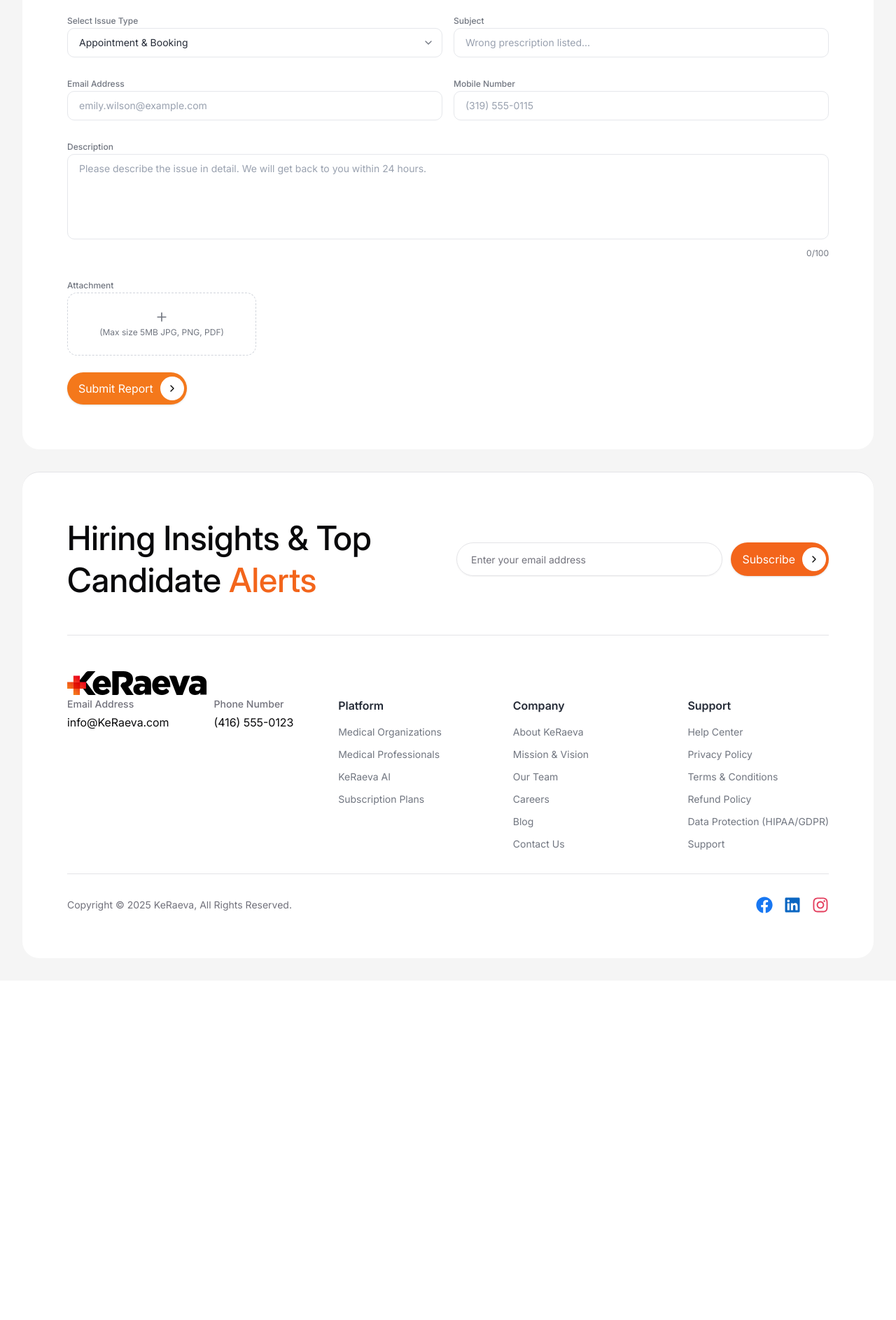
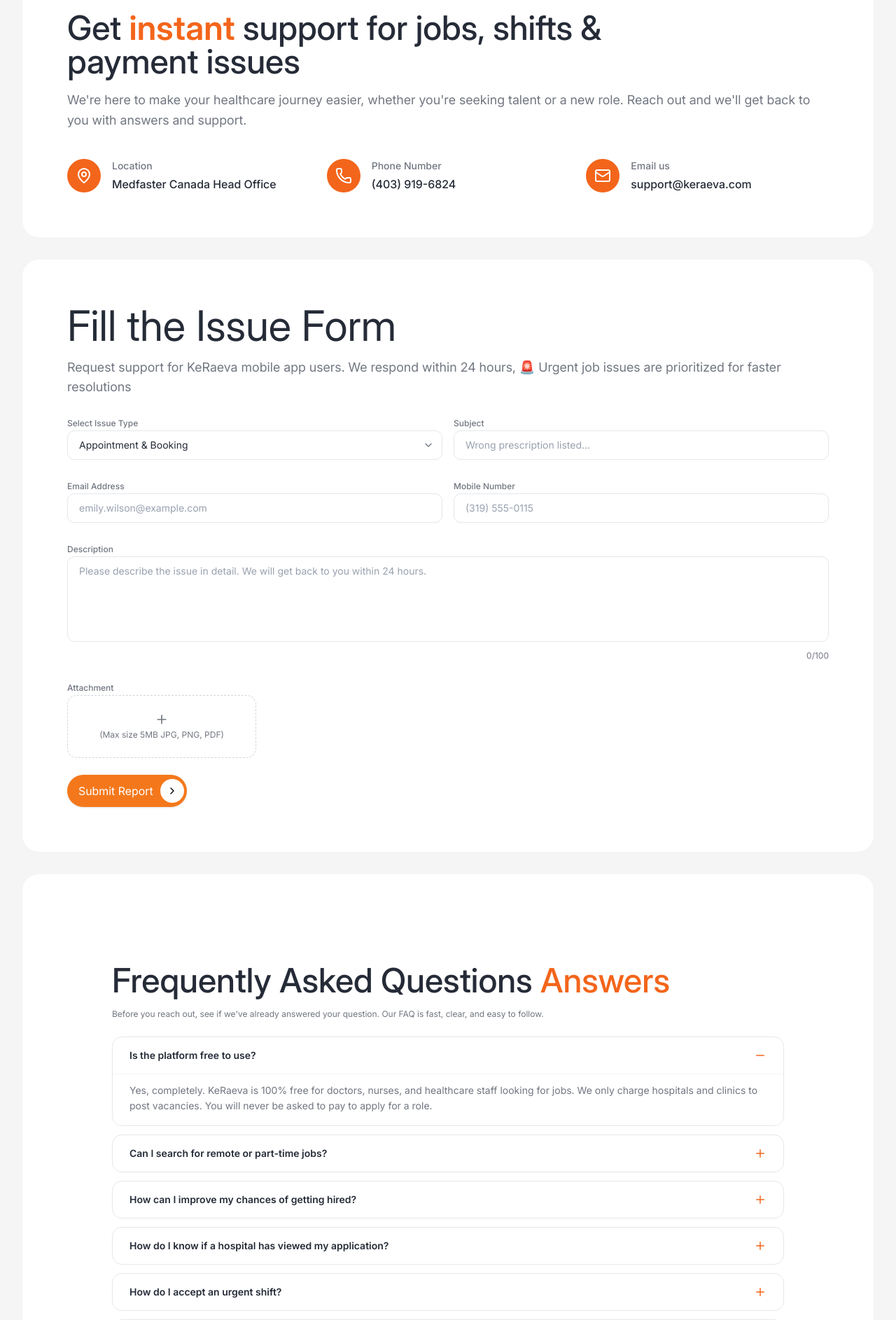
Before and after one commit to DigitechMiner/medfaster-website, a Next.js app: page /support in a window 1280 px wide. Shown: the part 420-2306 px from the top of the page at 70% size. Before the commit the page ends 1821 px from the top, so only its background shows below. Built offline with nearby package versions, Linux system fonts and the light colour scheme.

Commit message:
SUPPORT PAGE

```diff
--- a/app/contact_us/components/constants.ts
+++ b/app/contact_us/components/constants.ts
@@ -9,7 +9,7 @@ export const CONTACT_INFO = {
   },
   phone: {
     label: "Phone Number",
-    value: "(416) 555-0123",
+    value: "(403) 919-6824",
     icon: Phone,
   },
   social: {
--- /dev/null
+++ b/app/support/components/ContactInfo.tsx
@@ -0,0 +1,108 @@
+import { Heading } from "@/components/ui/heading";
+import { ResponsiveParagraph, Paragraph } from "@/components/ui/paragraph";
+import { Mail, Share2 } from "lucide-react";
+import { MapPin, Phone } from "lucide-react";
+import { FaFacebook, FaLinkedin, FaInstagram } from "react-icons/fa";
+
+import React from "react";
+
+interface ContactInfoCardProps {
+  icon: React.ComponentType<{ className: string }>;
+  label: string;
+  content: React.ReactNode;
+}
+const CONTACT_INFO = {
+  location: {
+    label: "Location",
+    value: "Medfaster Canada Head Office",
+    icon: MapPin,
+  },
+  phone: {
+    label: "Phone Number",
+    value: "(403) 919-6824",
+    icon: Phone,
+  },
+  email : {
+    label: "Email us",
+    value: "support@keraeva.com",
+    icon: Mail,
+  },
+};
+
+function ContactInfoC({
+  icon: Icon,
+  label,
+  content,
+}: ContactInfoCardProps) {
+  return (
+    <div className="flex items-start gap-4">
+      <div className="flex-shrink-0 w-12 h-12 rounded-full bg-[#F3651B] flex items-center justify-center">
+        <Icon className="w-6 h-6 text-white" />
+      </div>
+      <div>
+        <Paragraph size="sm" weight="medium" className="text-[#717680]">
+          {label}
+        </Paragraph>
+        <div className="mt-1">{content}</div>
+      </div>
+    </div>
+  );
+}
+
+export function ContactInfo() {
+ return (
+    <div className="space-y-0">
+      <div className="pb-8 mb-2">
+        <Heading as="h2" size="md" className="text-[#252B37] mb-4">
+          Get <span className="text-[#F3651B] font-semibold">instant</span> support for jobs, shifts & <br />
+        payment issues
+        </Heading>
+        <ResponsiveParagraph
+          size="base"
+          className="text-[#717680] leading-relaxed"
+        >
+          We&apos;re here to make your healthcare journey easier, whether
+          you&apos;re seeking talent or a new role. Reach out and we&apos;ll
+          get back to you with answers and support.
+        </ResponsiveParagraph>
+      </div>
+
+      <div className="grid grid-cols-1 md:grid-cols-3 gap-6">
+        <div className="pb-8 md:pb-0 md:border-b-0 border-b border-[#E9EAEB]">
+          <ContactInfoC
+            icon={CONTACT_INFO.location.icon}
+            label={CONTACT_INFO.location.label}
+            content={
+              <Paragraph size="base" weight="medium" className="text-[#252B37]">
+                {CONTACT_INFO.location.value}
+              </Paragraph>
+            }
+          />
+        </div>
+
+        <div className="pb-8 md:pb-0 md:border-b-0 border-b border-[#E9EAEB]">
+          <ContactInfoC
+            icon={CONTACT_INFO.phone.icon}
+            label={CONTACT_INFO.phone.label}
+            content={
+              <Paragraph size="base" weight="medium" className="text-[#252B37]">
+                {CONTACT_INFO.phone.value}
+              </Paragraph>
+            }
+          />
+        </div>
+         <div className="pb-8 md:pb-0 md:border-b-0 border-b border-[#E9EAEB]">
+          <ContactInfoC
+            icon={CONTACT_INFO.email.icon}
+            label={CONTACT_INFO.email.label}
+            content={
+              <Paragraph size="base" weight="medium" className="text-[#252B37]">
+                {CONTACT_INFO.email.value}
+              </Paragraph>
+            }
+          />
+        </div>
+      </div>
+    </div>
+  );
+}
--- /dev/null
+++ b/app/support/components/FreqAskQuest.tsx
@@ -0,0 +1,110 @@
+"use client";
+
+import { useState } from "react";
+import { Plus, Minus } from "lucide-react";
+import { Section } from "@/components/ui/section";
+import { Heading } from "@/components/ui/heading";
+import { Paragraph } from "@/components/ui/paragraph";
+
+const faqs = [
+  {
+    question: "Is the platform free to use?",
+    answer:
+      "Yes, completely. KeRaeva is 100% free for doctors, nurses, and healthcare staff looking for jobs. We only charge hospitals and clinics to post vacancies. You will never be asked to pay to apply for a role.",
+  },
+  {
+    question: "Can I search for remote or part-time jobs?",
+    answer:
+      "Yes, KeRaeva supports filtering by remote, part-time, full-time, and contract roles so you can find exactly what suits your schedule.",
+  },
+  {
+    question: "How can I improve my chances of getting hired?",
+    answer:
+      "Complete your profile 100%, upload your certifications, and enable AI interview prep to stand out to recruiters.",
+  },
+  {
+  question: "How do I know if a hospital has viewed my application?",
+    answer:
+      "You will receive a real-time notification in your app and email when a recruiter views your application.",
+  },
+  {
+  question: "How do I accept an urgent shift?",
+    answer:
+      `When an urgent shift becomes available, you will receive a real-time notification in the app. Simply open the notification or go to the “Jobs” section, review the shift details (location, timing, pay), and tap “Accept” to confirm your availability. Shifts are assigned on a first-accept basis, so quick response increases your chances of getting hired`,
+  },
+  {
+  question: "When do I get paid after a shift?",
+    answer:
+      "Payments are processed after you successfully complete your shift and check out from the app. Once your attendance is verified, your earnings are credited to your wallet. Processing times may vary depending on the employer, but payments are typically completed within a few business days",
+  },
+  {
+  question: "What happens if I miss check-in?",
+    answer:
+      "The check-in button becomes active 30 minutes before your shift starts and remains available for 30 minutes after the start time. If you fail to check in within this window, the shift may be marked as a no-show. You may be asked to provide a reason, and repeated no-shows can affect your profile rating and future job opportunities",
+  },
+  {
+  question: "How does referral earning work?",
+    answer:
+      "You can earn rewards by inviting other healthcare professionals to join KeRaeva using your referral code. Once your referral signs up, completes their profile, and successfully completes shifts on the platform, you will receive rewards in your wallet based on milestone completions. Referral earnings are credited automatically and can be tracked in your wallet section.",
+  },
+  {
+  question: "Can I cancel a shift?",
+    answer:
+      "Yes, you can cancel a shift before it starts, depending on the employer’s cancellation policy. However, frequent cancellations or last-minute cancellations may impact your reliability score and reduce your chances of getting future job assignments. We recommend cancelling only in genuine situations and as early as possible.",
+  },
+];
+
+export function FreqAskQuest() {
+  const [openIndex, setOpenIndex] = useState<number | null>(0);
+
+  const toggle = (i: number) => setOpenIndex(openIndex === i ? null : i);
+
+  return (
+    <Section className="bg-gray-50">
+      <div className="space-y-4">
+        {/* Header */}
+        <Heading as="h2" size="md" className="text-[#252B37]">
+          Frequently Asked Questions{" "}
+          <span className="text-[#F3651B]">Answers</span>
+        </Heading>
+        <Paragraph size="xs" className="text-[#717680]">
+          Before you reach out, see if we&apos;ve already answered your
+          question. Our FAQ is fast, clear, and easy to follow.
+        </Paragraph>
+
+        {/* Accordion */}
+        <div className="space-y-3 pt-2">
+          {faqs.map((faq, i) => (
+            <div
+              key={i}
+              className="bg-white border border-gray-200 rounded-xl overflow-hidden"
+            >
+              <button
+                onClick={() => toggle(i)}
+                className="w-full flex justify-between items-center px-6 py-4 text-left"
+              >
+                <Paragraph size="sm" weight="semibold" className="text-[#252B37]">
+                  {faq.question}
+                </Paragraph>
+                <span className="text-[#F3651B] ml-4 shrink-0">
+                  {openIndex === i ? <Minus size={18} /> : <Plus size={18} />}
+                </span>
+              </button>
+
+              {openIndex === i && (
+                <div className="px-6 pb-4 pt-3 border-t border-gray-100">
+                  <Paragraph size="sm" className="text-[#717680] leading-relaxed">
+                    {faq.answer}
+                  </Paragraph>
+                </div>
+              )}
+            </div>
+          ))}
+        </div>
+        <Paragraph size="xs" className="text-[#717680]">
+          Still need help? Submit your issue above or contact our support team.
+        </Paragraph>
+      </div>
+    </Section>
+  );
+}
--- a/app/support/page.tsx
+++ b/app/support/page.tsx
@@ -9,6 +9,10 @@ import { Screen } from "@/components/global/screen";
 import { Heading } from "@/components/ui/heading";
 import { Paragraph } from "@/components/ui/paragraph";
 import { ReportIssueForm } from "./components/form";
+
+import { ContactInfoSection } from "../contact_us/components/info";
+import { FreqAskQuest } from "./components/FreqAskQuest";
+import { ContactInfo } from "./components/ContactInfo";
 
 export default function ReportAnIssuePage() {
   return (
@@ -37,12 +41,28 @@ export default function ReportAnIssuePage() {
           </div>
         </Section>
       </Header>
+      <Section>
+        <ContactInfo />
+      </Section>
 
       {/* Form */}
       <Section>
+        <div className="space-y-4">
+            {/* Title */}
+            <Heading as="h1" size="lg" weight="normal" className="text-[#252B37]">
+              Fill the Issue Form
+            </Heading>
+            <Paragraph size="lg" className="text-[#717680]">
+                Request support for KeRaeva mobile app users. We respond within 24 hours, 🚨 Urgent job issues are prioritized for faster resolutions
+              </Paragraph>
+               </div>
+            <br />
         <ReportIssueForm />
       </Section>
 
+      <Section>
+        <FreqAskQuest />
+      </Section>
       <Footer />
     </Screen>
   );
--- a/components/global/footer.tsx
+++ b/components/global/footer.tsx
@@ -152,7 +152,7 @@ export function Footer() {
                     Email Address
                   </ResponsiveParagraph>
                   <ResponsiveParagraph size="sm" className="whitespace-nowrap">
-                    info@KeRaeva.com
+                    support@keraeva.com
                   </ResponsiveParagraph>
                 </div>
                 <div className="space-y-1 mt-4 sm:mt-0">
@@ -163,7 +163,7 @@ export function Footer() {
                     Phone Number
                   </ResponsiveParagraph>
                   <ResponsiveParagraph size="sm" className="whitespace-nowrap">
-                    (416) 555-0123
+                    (403) 919-6824
                   </ResponsiveParagraph>
                 </div>
               </div>
--- a/components/global/otpModal/landing-footer.tsx
+++ b/components/global/otpModal/landing-footer.tsx
@@ -102,7 +102,7 @@ export function LandingFooter() {
                     Email Address
                   </ResponsiveParagraph>
                   <ResponsiveParagraph size="sm" className="whitespace-nowrap">
-                    info@KeRaeva.com
+                    support@keraeva.com
                   </ResponsiveParagraph>
                 </div>
                 <div className="space-y-1 mt-4 sm:mt-0">
@@ -113,7 +113,7 @@ export function LandingFooter() {
                     Phone Number
                   </ResponsiveParagraph>
                   <ResponsiveParagraph size="sm" className="whitespace-nowrap">
-                    (416) 555-0123
+                    (403) 919-6824
                   </ResponsiveParagraph>
                 </div>
               </div>
```
